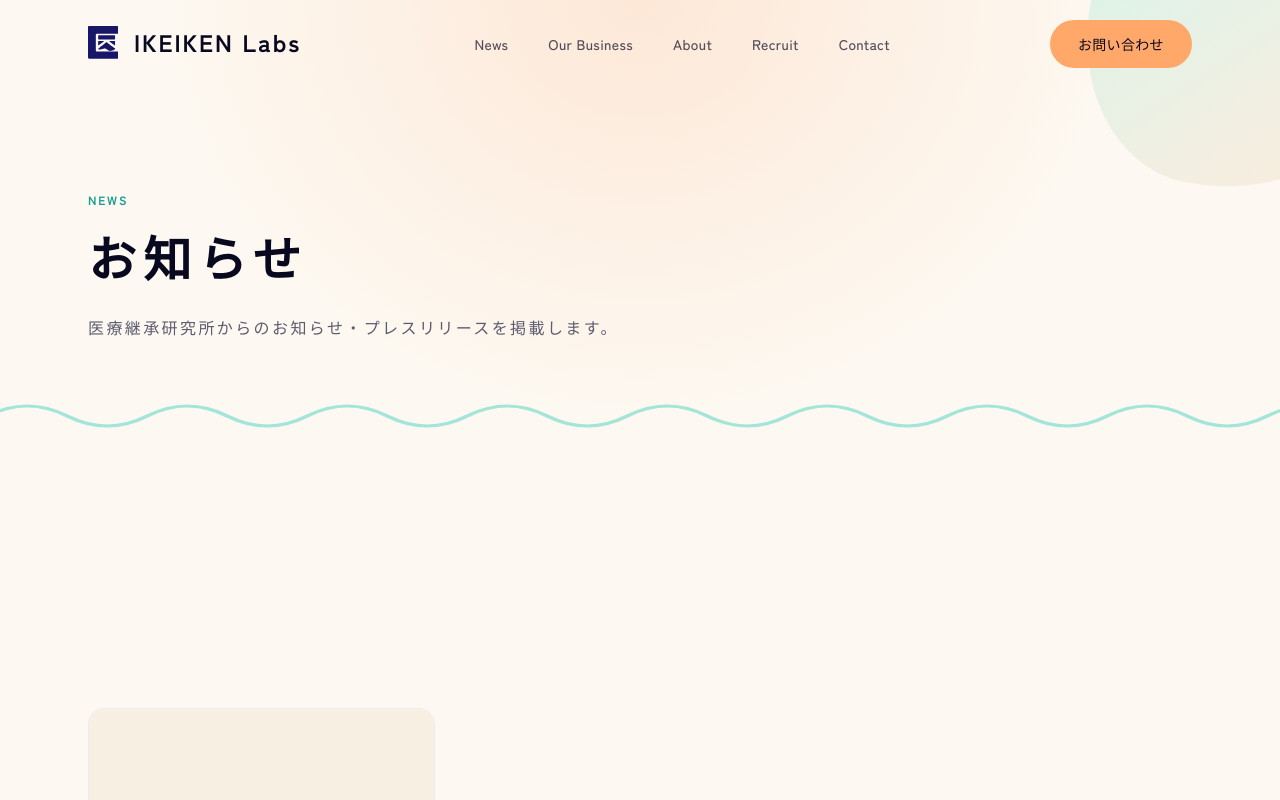
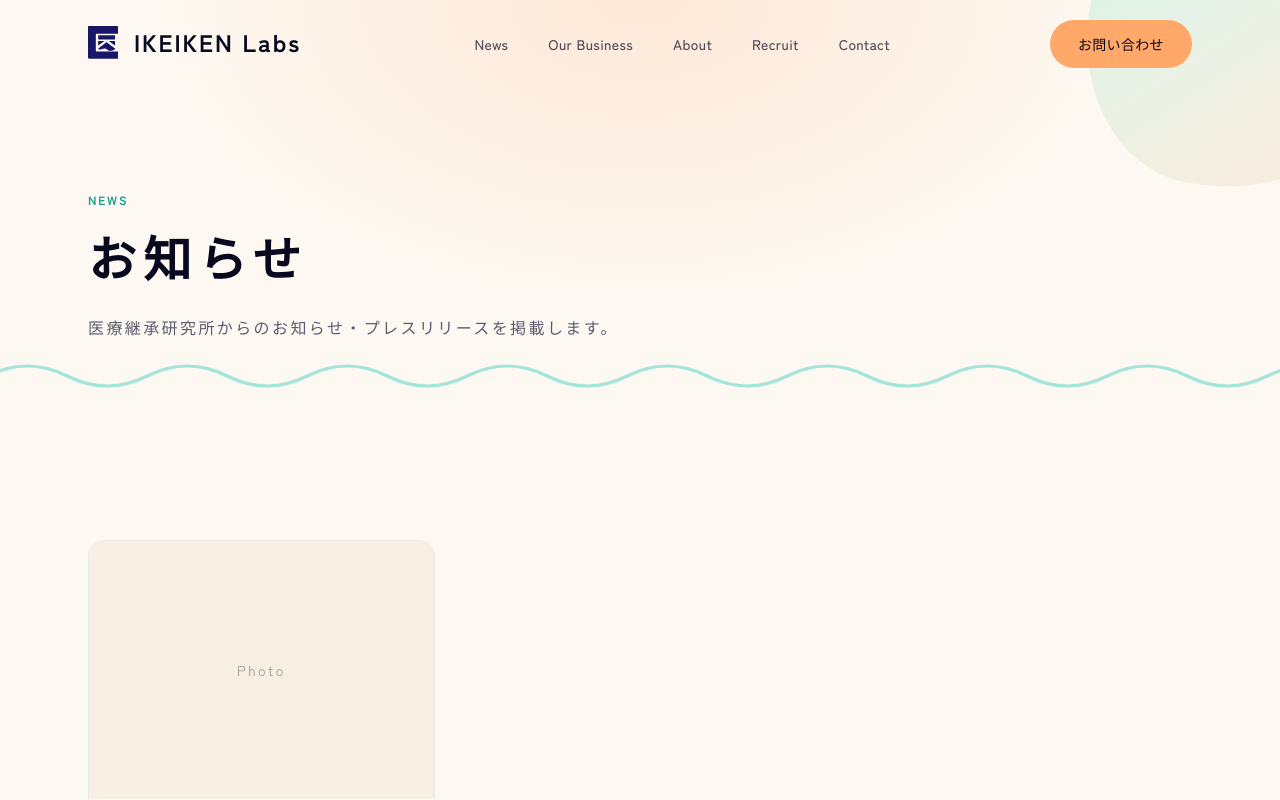
Before and after one commit to e213010a/IKIKEN-website, a Next.js app: page /news in a window 1280 px wide. Shown: the top 800 px of the page. Built offline with nearby package versions, Linux system fonts and the light colour scheme.

Commit message:
PageHero下の余白をさらに詰める
pb-10/14→pb-0、波のmt-8→mt-4。波が本文のすぐ下に来るように。

```diff
--- a/components/sections/shared/PageHero.tsx
+++ b/components/sections/shared/PageHero.tsx
@@ -13,7 +13,7 @@ type PageHeroProps = {
 
 export function PageHero({ eyebrow, title, body, image }: PageHeroProps) {
   return (
-    <section className="relative overflow-hidden bg-paper pb-24 pt-40 sm:pb-32 sm:pt-48">
+    <section className="relative overflow-hidden bg-paper pb-0 pt-40 sm:pt-48">
       <div
         className="pointer-events-none absolute inset-0 bg-[radial-gradient(ellipse_at_50%_0%,rgba(255,143,77,0.16),transparent_55%)]"
         aria-hidden
@@ -64,7 +64,7 @@ export function PageHero({ eyebrow, title, body, image }: PageHeroProps) {
           )}
         </div>
 
-        <WavyDivider fullBleed className="mt-14 text-teal-500/40" />
+        <WavyDivider fullBleed className="mt-4 text-teal-500/40" />
       </Container>
     </section>
   );
```
